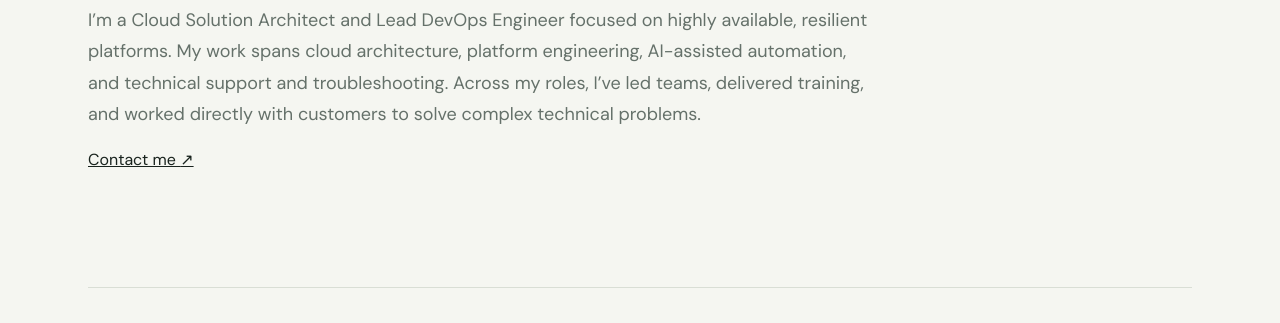
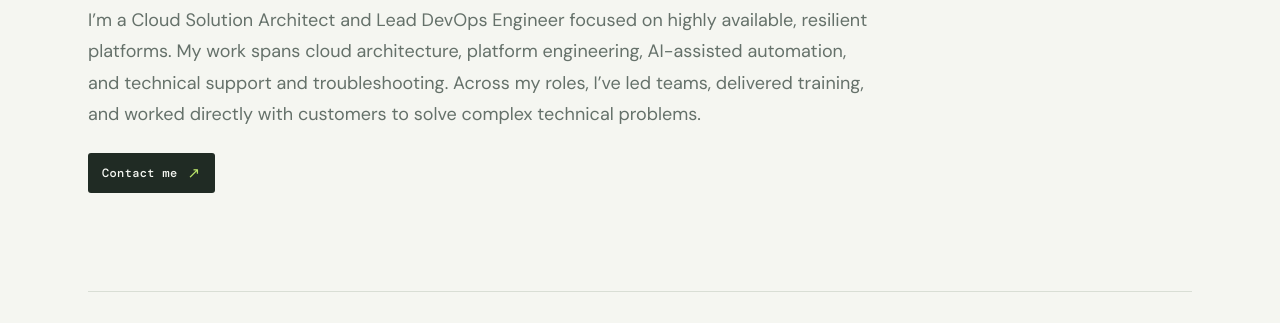
Before and after one commit to ivanht/portfolio, a plain HTML site: page index.html in a window 1280 px wide. Shown: the part 228-551 px from the top of the page. Drawn offline with nearby package versions, Linux system fonts and the light colour scheme.

Commit message:
Style About contact link

```diff
--- a/styles.css
+++ b/styles.css
@@ -88,3 +88,5 @@ footer{border-top:1px solid var(--line);padding:22px max(6vw,24px);display:flex;
 .workflow-steps{display:flex;flex-wrap:wrap;gap:8px;list-style:none;margin:16px 0 0;padding:0}
 .workflow-steps li{padding:6px 9px;border:1px solid #465449;border-radius:2px;color:#e0e8e0;font:400 10px var(--mono)}
 @media(max-width:700px){.ai-workflow-note{grid-template-columns:1fr;gap:14px;padding:20px}.ai-workflow-icon{width:42px;height:42px}.ai-workflow-copy>p:not(.ai-workflow-kicker){font-size:15px}}
+
+.about-contact{margin:22px 0 0}.about-contact a{display:inline-flex;align-items:center;gap:10px;padding:10px 14px;background:#202b24;color:#f5f7f2;border-radius:3px;text-decoration:none;font:500 12px var(--mono);letter-spacing:.03em}.about-contact a span{color:var(--green);font-size:15px}.about-contact a:hover{background:#344139}
```
